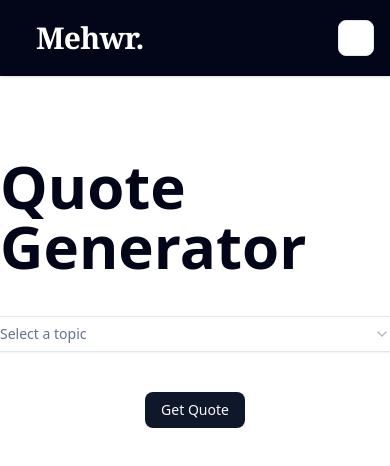
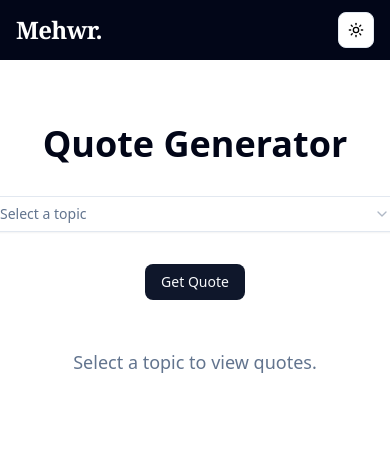
Before and after one commit to izzanaseer/Nexium_IzzaNaseer_QuoteGenerator, a Next.js app: page / in a window 390 px wide. Shown: the top 466 px of the page. Built offline with nearby package versions, Linux system fonts and the light colour scheme.

Commit message:
fix: apply responsiveness

```diff
--- a/src/components/common/Navbar.tsx
+++ b/src/components/common/Navbar.tsx
@@ -5,15 +5,14 @@ import { ThemeToggle } from "@/components/ui/theme-toggle";
 
 export default function Navbar() {
   return (
-    <header className="w-full px-4 py-3 shadow-sm bg-[oklch(0.129_0.042_264.695)] text-[oklch(1_0_0)] flex justify-between items-center">
-      {/* Logo / Name */}
-      <Link href="/">
-        <h1 className="text-3xl px-5 py-2 font-bold font-serif tracking-tight hover:opacity-80 transition">Mehwr.</h1>
-      </Link>
-
-      {/* Right Side: Theme Toggle or Menu */}
-      <div className="flex items-center gap-2">
-        <ThemeToggle />
+    <header className="w-full py-3 bg-[oklch(0.129_0.042_264.695)] text-[oklch(1_0_0)]">
+      <div className="w-full max-w-screen-xl mx-auto px-4 flex justify-between items-center">
+        <Link href="/">
+          <h1 className="text-2xl sm:text-3xl font-bold font-serif tracking-tight hover:opacity-80 transition">Mehwr.</h1>
+        </Link>
+        <div className="flex items-center gap-2">
+          <ThemeToggle />
+        </div>
       </div>
     </header>
   );
--- a/src/components/heroSection.tsx
+++ b/src/components/heroSection.tsx
@@ -25,24 +25,26 @@ export default function HeroSection() {
   };
 
   return (
-    <div className="relative">
+    <div className="relative w-full max-w-7xl mx-auto px-4 sm:px-6 lg:px-8">
       {/* Top Section */}
-      <div className="flex flex-col items-center justify-center gap-10 pt-20">
-        <h1 className="text-6xl font-bold text-foreground">Quote Generator</h1>
+      <div className="flex flex-col items-center justify-center gap-8 pt-16 sm:pt-20 text-center">
+        <h1 className="text-4xl sm:text-5xl lg:text-6xl font-bold text-foreground">
+          Quote Generator
+        </h1>
         <TopicSelect onTopicChange={handleTopicChange} />
         <Button onClick={handleGetQuote}>Get Quote</Button>
       </div>
 
       {/* Bottom Section */}
-      <div className="mt-12 px-8 pb-8 pt-0 min-h-[300px] flex flex-col items-center justify-start gap-6">
+      <div className="mt-12 pb-8 min-h-[300px] flex flex-col items-center justify-start gap-6">
         {quotes.length > 0 ? (
           <div className="flex flex-col sm:flex-row justify-center items-center gap-4">
-              {quotes.map((quote, index) => (
+            {quotes.map((quote, index) => (
               <QuoteCard key={index} quote={quote} />
-              ))}
+            ))}
           </div>
         ) : (
-          <p className="text-lg text-white"></p>
+          <p className="text-lg text-muted-foreground">Select a topic to view quotes.</p>
         )}
       </div>
     </div>
--- a/src/components/ui/theme-toggle.tsx
+++ b/src/components/ui/theme-toggle.tsx
@@ -19,7 +19,7 @@ export function ThemeToggle() {
     <DropdownMenu>
       <DropdownMenuTrigger asChild>
         <Button variant="outline" size="icon">
-          <Sun className="h-[1.2rem] w-[1.2rem] scale-100 rotate-0 transition-all dark:scale-0 dark:-rotate-90" />
+          <Sun className="h-[1.2rem] w-[1.2rem] text-black scale-100 rotate-0 transition-all dark:scale-0 dark:-rotate-90" />
           <Moon className="absolute h-[1.2rem] w-[1.2rem] scale-0 rotate-90 transition-all dark:scale-100 dark:rotate-0" />
           <span className="sr-only">Toggle theme</span>
         </Button>
```
